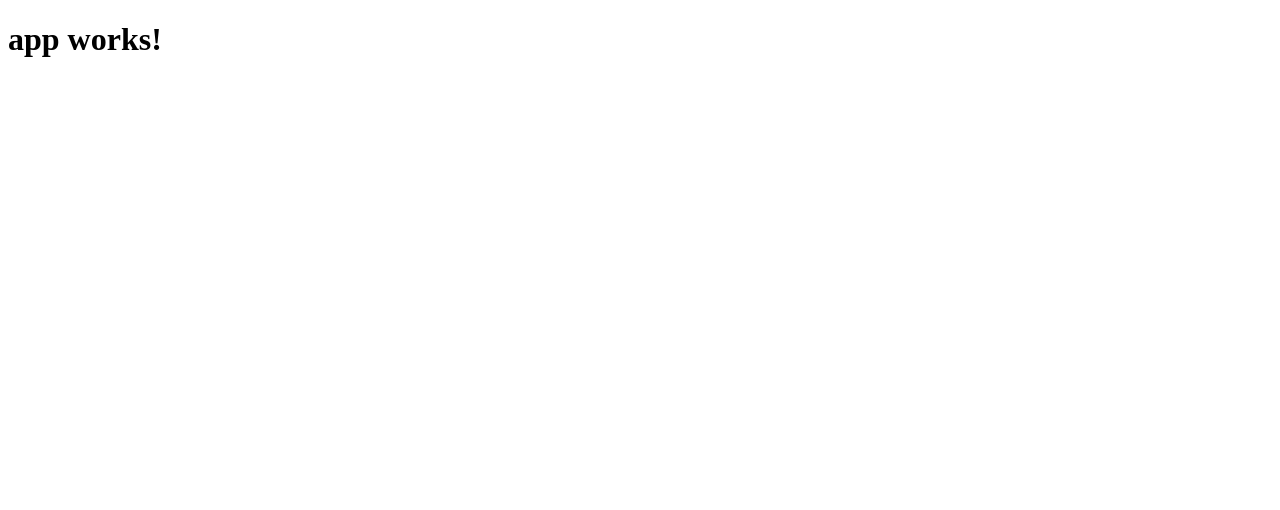
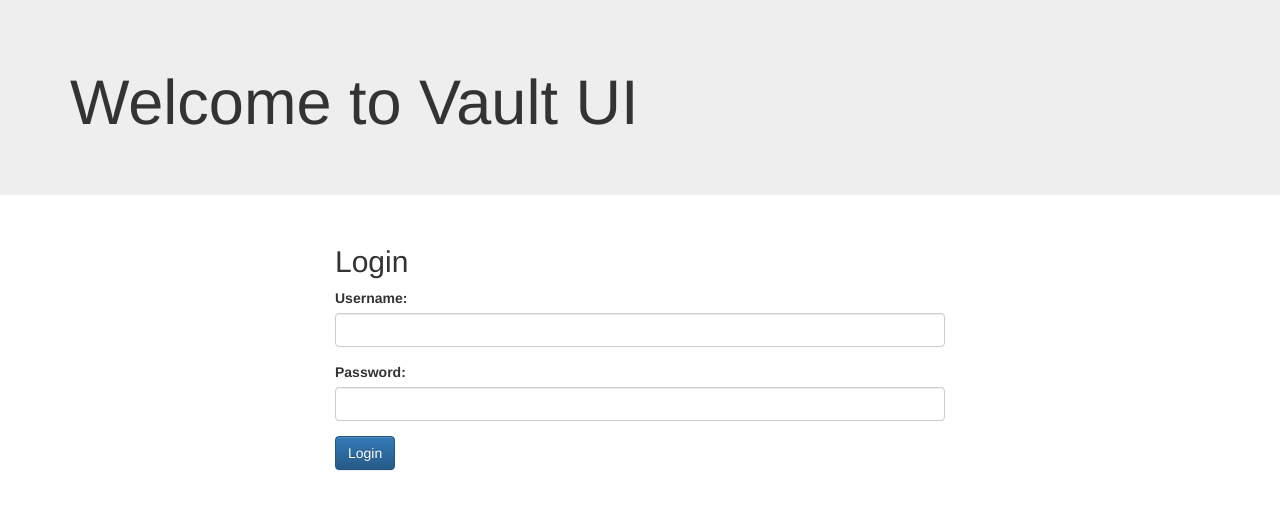
Before and after one commit to anthonyikeda/vault-ui, an Angular app: page /vault-ui/login in a window 1280 px wide. Shown: the top 510 px of the page. Built offline with nearby package versions, Linux system fonts and the light colour scheme.

Commit message:
Setting up the routing

```diff
--- a/src/app/app.component.html
+++ b/src/app/app.component.html
@@ -1,3 +1,6 @@
-<h1>
-  {{title}}
-</h1>
+<div class="jumbotron">
+  <div class="container">
+    <h1>Welcome to Vault UI</h1>
+  </div>
+</div>
+<router-outlet></router-outlet>
--- /dev/null
+++ b/src/app/dashboard/home/dashboard-home.html
@@ -0,0 +1,3 @@
+<div class="container">
+  <h2>{{ title }}</h2>
+</div>
--- /dev/null
+++ b/src/app/dashboard/home/dashboard.home.component.ts
@@ -0,0 +1,14 @@
+import { Component } from '@angular/core';
+
+@Component({
+  selector: 'home',
+  templateUrl: 'dashboard-home.html'
+})
+
+export class DashboardHomeComponent {
+
+  title: string = 'Dashboard';
+
+  constructor() { }
+
+}
--- /dev/null
+++ b/src/app/login/login.component.ts
@@ -0,0 +1,41 @@
+import { Component, OnInit } from '@angular/core';
+import { AuthService } from '../service/auth.service';
+import { Router, ActivatedRoute } from '@angular/router';
+
+import {Http, Headers, RequestOptions, Response} from '@angular/http';
+
+
+@Component({
+  moduleId: module.id,
+  templateUrl: 'login.html'
+})
+
+export class LoginComponent implements OnInit {
+  model: any = {};
+  returnUrl: string;
+  loading = false;
+
+  ngOnInit() {
+    this.returnUrl = this.route.snapshot.queryParams['returnUrl'] || '/';
+  }
+
+  constructor(private http: Http, private loginService: AuthService,
+            private route: ActivatedRoute,
+            private router: Router,) { }
+
+  login() {
+    console.log("Logging in user " + this.model.username);
+    this.loading = true;
+
+    this.loginService.userLogin(this.model.username, this.model.password)
+    .subscribe(
+      data => {
+        this.router.navigate([this.returnUrl]);
+      },
+      error => {
+        this.loading = false;
+        console.log("Error logging in user " + this.model.username);
+      });
+  }
+
+}
--- /dev/null
+++ b/src/app/login/login.html
@@ -0,0 +1,16 @@
+<div class="col-md-6 col-md-offset-3">
+  <h2>Login</h2>
+  <form name="form" (ngSubmit)="f.form.valid && login()" #f="ngForm" novalidate>
+    <div class="form-group">
+      <label for="username">Username:</label>
+      <input type="text" class="form-control" name="username" [(ngModel)]="model.username" #username="ngModel" required>
+      <div *ngIf="f.submitted && !username.valid" class="help-block">Username is required</div>
+    </div>
+    <div class="form-group">
+      <label for="password">Password:</label>
+      <input type="password" class="form-control" name="password" [(ngModel)]="model.password" #password="ngModel" required>
+      <div *ngIf="f.submitted && !password.valid" class="help-block">Password is required</div>
+    </div>
+        <button [disabled]="loading" class="btn btn-primary">Login</button>
+  </form>
+</div>
--- /dev/null
+++ b/src/app/service/auth.service.ts
@@ -0,0 +1,36 @@
+import {Injectable} from '@angular/core';
+import {Subject} from 'rxjs';
+import {Http, Headers, RequestOptions, Response} from '@angular/http';
+import 'rxjs/add/operator/map';
+
+@Injectable()
+export class AuthService {
+
+  private loggedIn: Subject<boolean> = new Subject<boolean>();
+
+  constructor(private http: Http) {
+    this.loggedIn.next(!!localStorage.getItem('authToken'));
+  }
+
+  get isLoggedIn() {
+    return this.loggedIn.asObservable();
+  }
+
+  /*
+    Currently not in use but added for future reference
+   */
+  userLogin(username: string, password: string) {
+    let url = "http://192.168.99.100:8200/v1/auth/userpass/login/" + username;
+    let body = JSON.stringify({'password': password});
+    let headers = new Headers({'Content-Type': 'text/plain'});
+    let options = new RequestOptions({headers: headers});
+
+    return this.http.post(url, body, options).map(this.extractData);
+  }
+
+  private extractData(res: Response) {
+    let body = res.json();
+    console.log(body);
+    return body;
+  }
+}
--- /dev/null
+++ b/src/app/service/can_activate_guard.ts
@@ -0,0 +1,22 @@
+import {Injectable} from '@angular/core';
+import {Router, CanActivate, ActivatedRouteSnapshot, RouterStateSnapshot } from '@angular/router';
+import {AuthService} from './auth.service';
+
+@Injectable()
+export class CanActivateGuard implements CanActivate {
+
+
+  constructor(private router: Router, private authService: AuthService){
+
+  };
+
+  canActivate(route: ActivatedRouteSnapshot, state: RouterStateSnapshot) {
+    return this.authService.isLoggedIn.map((auth) => {
+      if(auth) {
+        return true;
+      }
+      this.router.navigate(['/login'], { queryParams: { returnUrl: state.url }});
+      return false;
+    }).first();
+  }
+}
--- a/src/index.html
+++ b/src/index.html
@@ -3,10 +3,19 @@
 <head>
   <meta charset="utf-8">
   <title>VaultUi</title>
-  <base href="/">
+  <base href="/vault-ui">
 
   <meta name="viewport" content="width=device-width, initial-scale=1">
   <link rel="icon" type="image/x-icon" href="favicon.ico">
+  <script src="https://cdnjs.cloudflare.com/ajax/libs/jquery/3.1.1/jquery.js" integrity="sha256-16cdPddA6VdVInumRGo6IbivbERE8p7CQR3HzTBuELA=" crossorigin="anonymous"></script>
+    <!-- Latest compiled and minified CSS -->
+    <link rel="stylesheet" href="https://maxcdn.bootstrapcdn.com/bootstrap/3.3.7/css/bootstrap.min.css" integrity="sha384-BVYiiSIFeK1dGmJRAkycuHAHRg32OmUcww7on3RYdg4Va+PmSTsz/K68vbdEjh4u" crossorigin="anonymous">
+
+    <!-- Optional theme -->
+    <link rel="stylesheet" href="https://maxcdn.bootstrapcdn.com/bootstrap/3.3.7/css/bootstrap-theme.min.css" integrity="sha384-rHyoN1iRsVXV4nD0JutlnGaslCJuC7uwjduW9SVrLvRYooPp2bWYgmgJQIXwl/Sp" crossorigin="anonymous">
+
+    <!-- Latest compiled and minified JavaScript -->
+    <script src="https://maxcdn.bootstrapcdn.com/bootstrap/3.3.7/js/bootstrap.min.js" integrity="sha384-Tc5IQib027qvyjSMfHjOMaLkfuWVxZxUPnCJA7l2mCWNIpG9mGCD8wGNIcPD7Txa" crossorigin="anonymous"></script>
 </head>
 <body>
   <app-root>Loading...</app-root>
```
Also changed, not shown: src/app/app.module.ts (+12 -3 lines), src/app/app.routing.ts (added, +16 -0 lines), src/app/dashboard/dashboard-routing.module.ts (added, +15 -0 lines), src/app/dashboard/dashboard.module.ts (added, +18 -0 lines), 2 other files (tests, documents, lock files or other folders).
